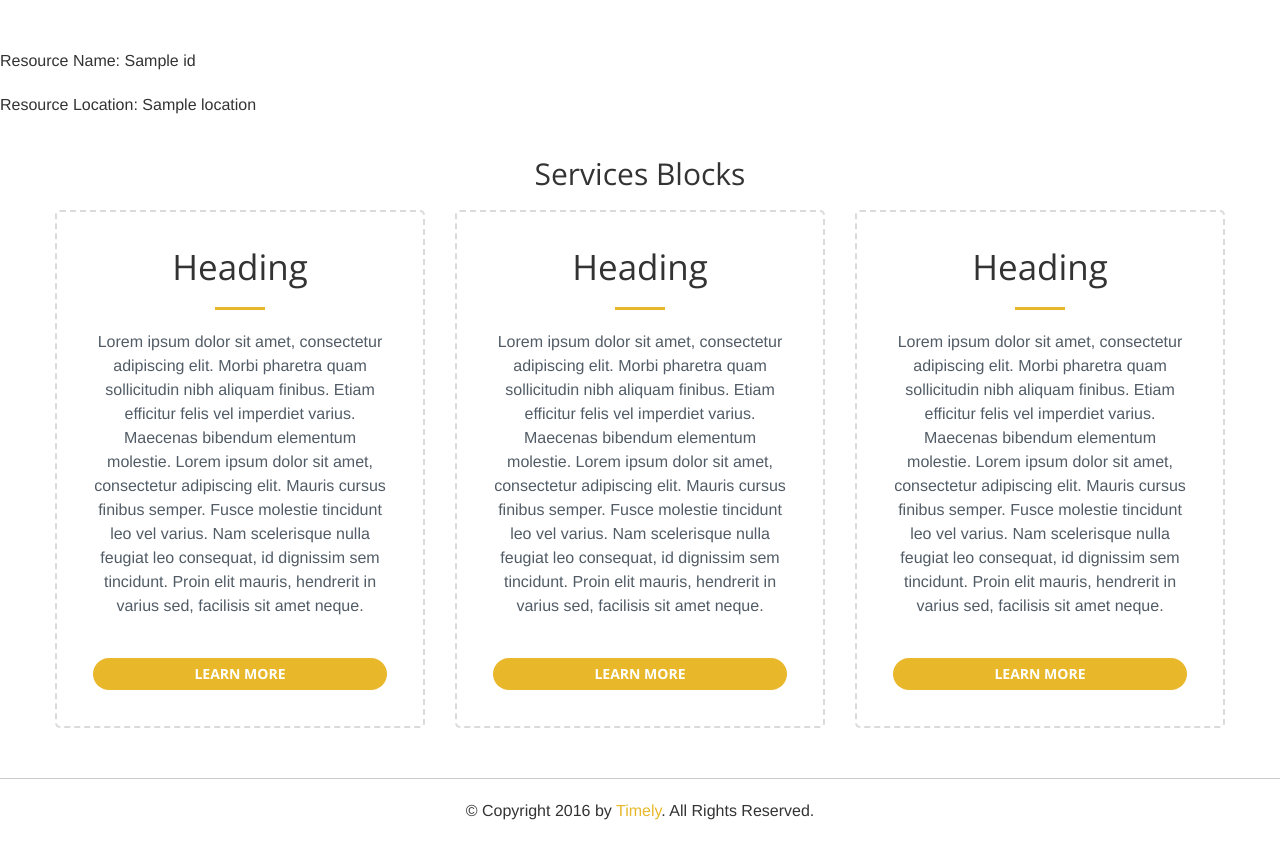
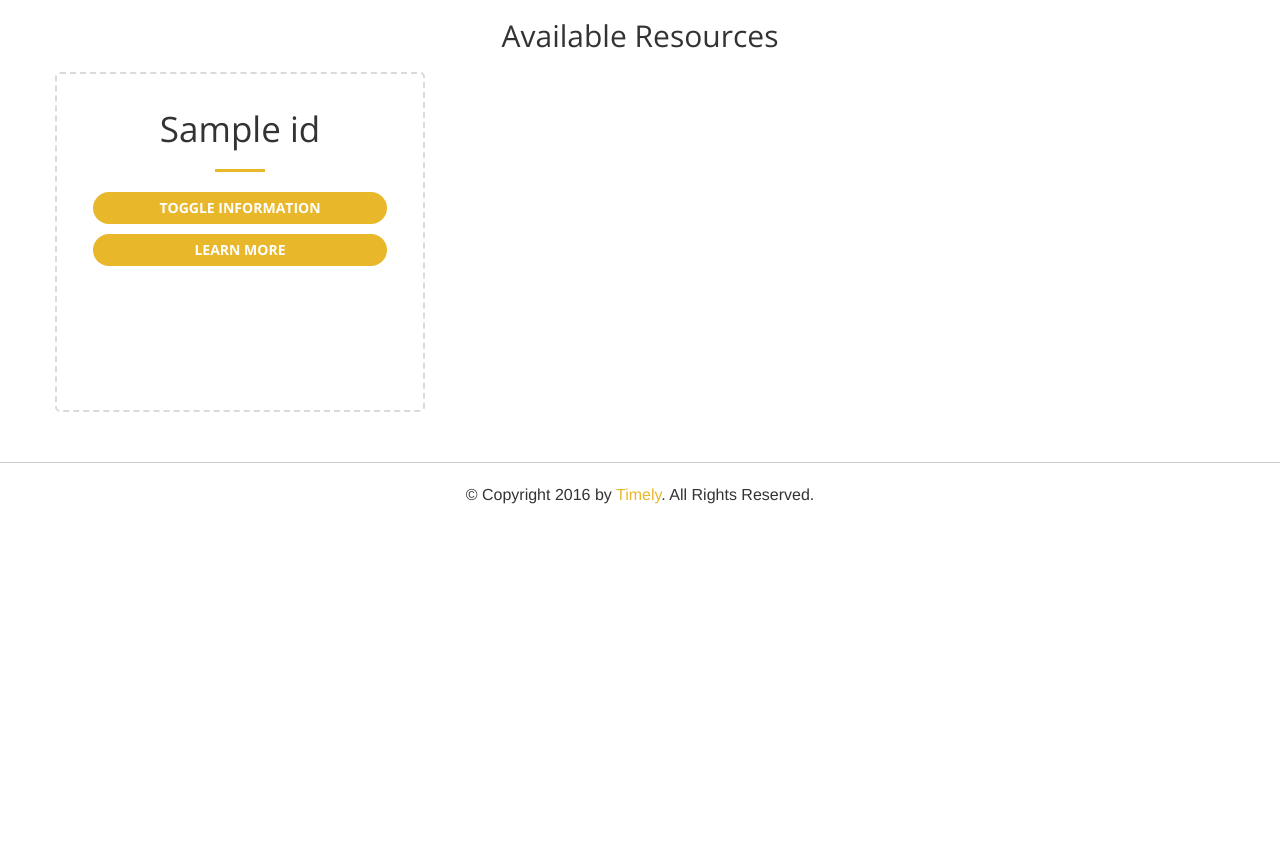
Before and after one commit to pxlu/Timely, a Python web app: template web/templates/students/resources.html in a window 1280 px wide. Shown: the part 51-900 px from the top of the page. After the commit the page ends 555 px from the top, so only its background shows below. Run offline with Jinja, Linux system fonts and the light colour scheme; the template is opened without the code that fills it: most values are stand-ins (such as "Sample title", 1, 10 or a date in 2020); some libraries are stand-ins or nearby versions.

Commit message:
Finished prelim resource page and added 404 handler

```diff
--- a/web/templates/base-template.html
+++ b/web/templates/base-template.html
@@ -84,7 +84,7 @@
     <!-- Scripts -->
     <!-- jQuery -->
     <script src="https://code.jquery.com/jquery-2.2.4.min.js"   integrity="sha256-BbhdlvQf/xTY9gja0Dq3HiwQF8LaCRTXxZKRutelT44="   crossorigin="anonymous"></script>
-    <script   src="https://code.jquery.com/ui/1.12.0/jquery-ui.min.js"   integrity="sha256-eGE6blurk5sHj+rmkfsGYeKyZx3M4bG+ZlFyA7Kns7E="   crossorigin="anonymous"></script
+    <script   src="https://code.jquery.com/ui/1.12.0/jquery-ui.min.js"   integrity="sha256-eGE6blurk5sHj+rmkfsGYeKyZx3M4bG+ZlFyA7Kns7E="   crossorigin="anonymous"></script>
     <!-- Bootstrap Core JavaScript -->
     <script src="static/js/bootstrap.min.js"></script>
     <!-- Plugin JavaScript -->
--- a/web/templates/students/resources.html
+++ b/web/templates/students/resources.html
@@ -3,6 +3,16 @@
 {% block head %}
     {{ super() }}
     <link rel="stylesheet" href="{{ url_for('static', filename='css/resource_box.css') }}">
+    <link rel="stylesheet" href="{{ url_for('static', filename='css/screening_profile.css') }}">
+    <script src="static/js/screening_profile.js"></script>
+    <script src="https://ajax.googleapis.com/ajax/libs/jquery/1.12.4/jquery.min.js"></script>
+    <script>
+    $(document).ready(function(){
+        $("#toggle").click(function(){
+            $("#panel-toggle").toggle();
+        });
+    });
+    </script>
 {% endblock %}
 
 {% block navbar %}
@@ -16,7 +26,7 @@
               <span class="icon-bar"></span>
               <span class="icon-bar"></span>
           </button>
-          <a class="navbar-brand" href="{{ url_for('home') }}">Timely</a>
+          <a class="navbar-brand page-scroll" href="#page-top">Timely</a>
       </div>
 
       <!-- Collect the nav links, forms, and other content for toggling -->
@@ -37,50 +47,87 @@
 {% endblock %}
 
 {% block index %}
-    <div style="margin-top: 100px;">
-    {% for resource in resource_list %}
-        <p> Resource Name: {{ resource[0].name }} </p>
-        <p> Resource Location: {{ resource[0].location }} </p>
-    {% endfor %}
-    </div>
-
-    <div class="container" style="margin-bottom: 50px">
+    <div style="margin-top: 50px; margin-bottom: 50px">
+    <div class="container">
         <div class="row">
-            <h2 class="text-center">Services Blocks</h2>
+            <h2 class="text-center">Available Resources</h2>
                 <div class="row">
+                    {% for resource in resource_list %}
                     <div class="col-md-4 text-center">
                         <div class="box">
                             <div class="box-content">
-                                <h1 class="tag-title">Heading</h1>
-                                <hr />
-                                <p>Lorem ipsum dolor sit amet, consectetur adipiscing elit. Morbi pharetra quam sollicitudin nibh aliquam finibus. Etiam efficitur felis vel imperdiet varius. Maecenas bibendum elementum molestie. Lorem ipsum dolor sit amet, consectetur adipiscing elit. Mauris cursus finibus semper. Fusce molestie tincidunt leo vel varius. Nam scelerisque nulla feugiat leo consequat, id dignissim sem tincidunt. Proin elit mauris, hendrerit in varius sed, facilisis sit amet neque.</p>
-                                <br />
-                                <a href="ppc.html" class="btn btn-block btn-primary">Learn more</a>
+                                <h1 class="tag-title">{{ resource[0].name }}</h1>
+                                <hr/>
+                                <button id="toggle" class="btn btn-block btn-primary" style="margin-bottom: 10px">Toggle Information</button>
+                                <!-- Resource info content -->
+                                <div id="panel-toggle" class="panel panel-info" style="margin-bottom: 0px; display: none">
+                                    <div class="panel-body">
+                                    <div class="row">
+                                        <!--<div class="col-md-3 col-lg-3 " align="center"> <img alt="User Pic" src="http://babyinfoforyou.com/wp-content/uploads/2014/10/avatar-300x300.png" class="img-circle img-responsive"> </div>-->
+                                        <div class="col-md-9 col-lg-9" style="width: 100%">
+                                            <table class="table table-user-information">
+                                                <tbody>
+                                                    <tr>
+                                                    <td>Location:</td>
+                                                    <td>{{ resource[0].location }}</td>
+                                                    </tr>
+
+                                                    <tr>
+                                                    <td>Type:</td>
+                                                    <td>{{ resource[0].resourcetype.capitalize() }}</td>
+                                                    </tr>
+
+                                                    <tr>
+                                                    <td>Capacity:</td>
+                                                    <td>{{ resource[0].capacity.capitalize() }}</td>
+                                                    </tr>
+
+                                                    <tr>
+                                                    <td>Address:</td>
+                                                    <td>{{ resource[0].address }}</td>
+                                                    </tr>
+
+                                                    <tr>
+                                                    <td>Cost:</td>
+                                                    <td>{{ resource[0].cost.capitalize() }}</td>
+                                                    </tr>
+
+                                                    {% for key, value in resource[0].contact.items() %}
+                                                        <tr>
+                                                        <td>{{ key.capitalize() }}</td>
+                                                        <td>{{ value }}</td>
+                                                        </tr>
+                                                    {% endfor %}
+
+                                                    <tr>
+                                                    <td>Services:</td>
+                                                    <td>
+                                                    {% for service in resource[0].services %}
+                                                        {{ '%s,' % service if not loop.last else  service }}
+                                                    {% endfor %}
+                                                    </td>
+                                                    </tr>
+
+                                                    <tr>
+                                                    <td>Priority:</td>
+                                                    <td>{{ resource[0].priority.capitalize() }}</td>
+                                                    </tr>
+
+                                                    <tr>
+                                                    <td>Availability:</td>
+                                                    <td style="text-align: left">{{ resource[0].availability }}</td>
+                                                    </tr>
+                                                </tbody>
+                                            </table>
+                                        </div>
+                                    </div>
+                                    </div>
+                                </div>
+                                <a href="{{ resource[0].contact['website'] }}" class="btn btn-block btn-primary" style="margin-top: 10px">Learn more</a>
                             </div>
                         </div>
                     </div>
-                    <div class="col-md-4 text-center">
-                        <div class="box">
-                            <div class="box-content">
-                                <h1 class="tag-title">Heading</h1>
-                                <hr />
-                                <p>Lorem ipsum dolor sit amet, consectetur adipiscing elit. Morbi pharetra quam sollicitudin nibh aliquam finibus. Etiam efficitur felis vel imperdiet varius. Maecenas bibendum elementum molestie. Lorem ipsum dolor sit amet, consectetur adipiscing elit. Mauris cursus finibus semper. Fusce molestie tincidunt leo vel varius. Nam scelerisque nulla feugiat leo consequat, id dignissim sem tincidunt. Proin elit mauris, hendrerit in varius sed, facilisis sit amet neque.</p>
-                                <br />
-                                <a href="ppc.html" class="btn btn-block btn-primary">Learn more</a>
-                            </div>
-                        </div>
-                    </div>
-                    <div class="col-md-4 text-center">
-                        <div class="box">
-                            <div class="box-content">
-                                <h1 class="tag-title">Heading</h1>
-                                <hr />
-                                <p>Lorem ipsum dolor sit amet, consectetur adipiscing elit. Morbi pharetra quam sollicitudin nibh aliquam finibus. Etiam efficitur felis vel imperdiet varius. Maecenas bibendum elementum molestie. Lorem ipsum dolor sit amet, consectetur adipiscing elit. Mauris cursus finibus semper. Fusce molestie tincidunt leo vel varius. Nam scelerisque nulla feugiat leo consequat, id dignissim sem tincidunt. Proin elit mauris, hendrerit in varius sed, facilisis sit amet neque.</p>
-                                <br />
-                                <a href="ppc.html" class="btn btn-block btn-primary">Learn more</a>
-                            </div>
-                        </div>
-                    </div>
+                    {% endfor %}
                 </div>
             </div>
         </div>
--- a/web/templates/students/screening-results.html
+++ b/web/templates/students/screening-results.html
@@ -49,6 +49,6 @@
 		</div>
 	</div>
 
-	<hr style="margin-top: 50px; margin-bottom: 30px">
-	<a href="{{ url_for('resource_res') }}" class="btn btn-primary btn-xl green">Check Available Resources</a>
+	<hr>
+	<a href="{{ url_for('resource_res') }}" class="btn btn-primary btn-block" style="width: 75%; margin: 0 12.5% 20px">Check Available Resources</a>
 {% endblock %}
```
Also changed, not shown: web/templates/errors/page_not_found.html (added, +11 -0 lines), web/templates/students/resource_redirect.html (+0 -28 lines), web/views.py (+7 -0 lines).
